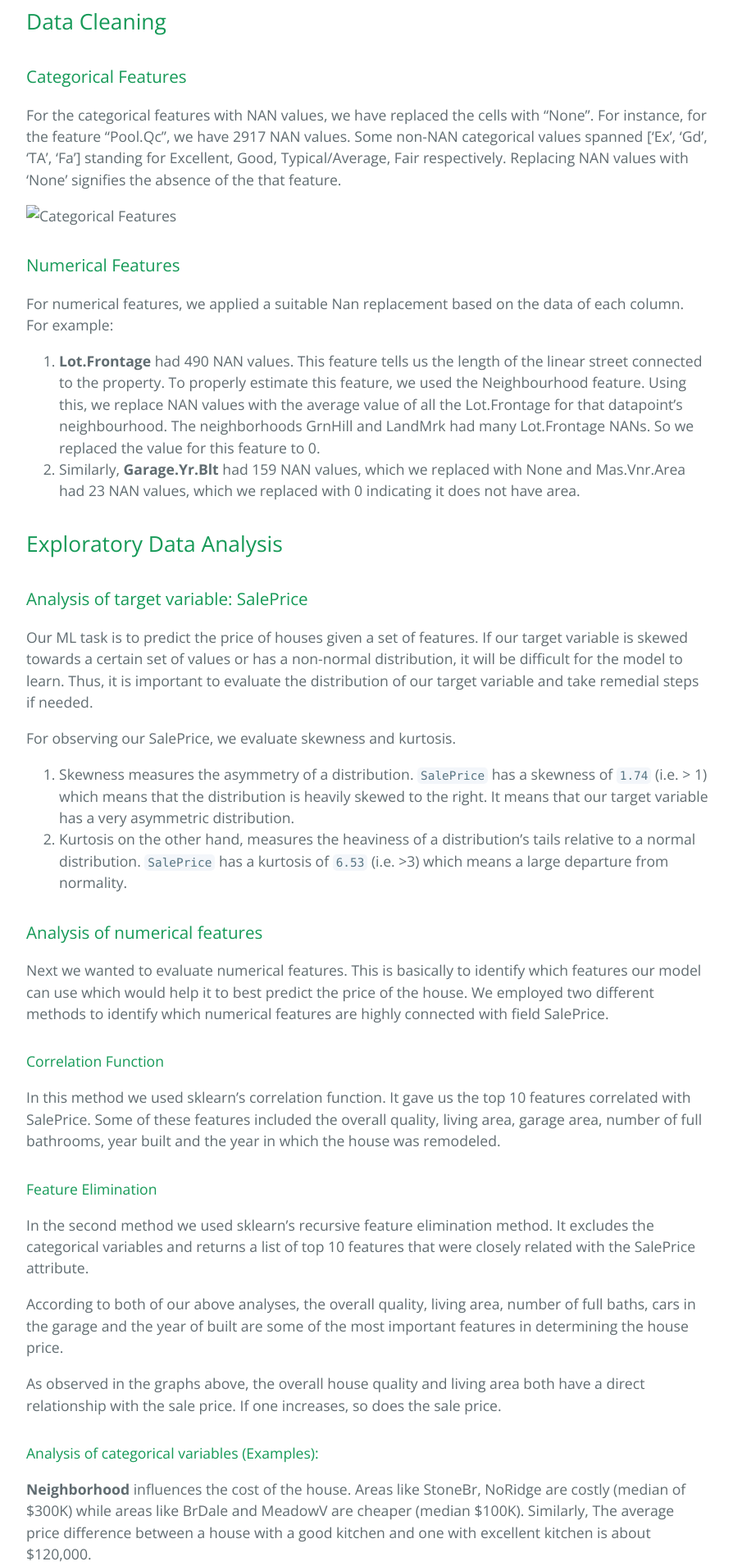
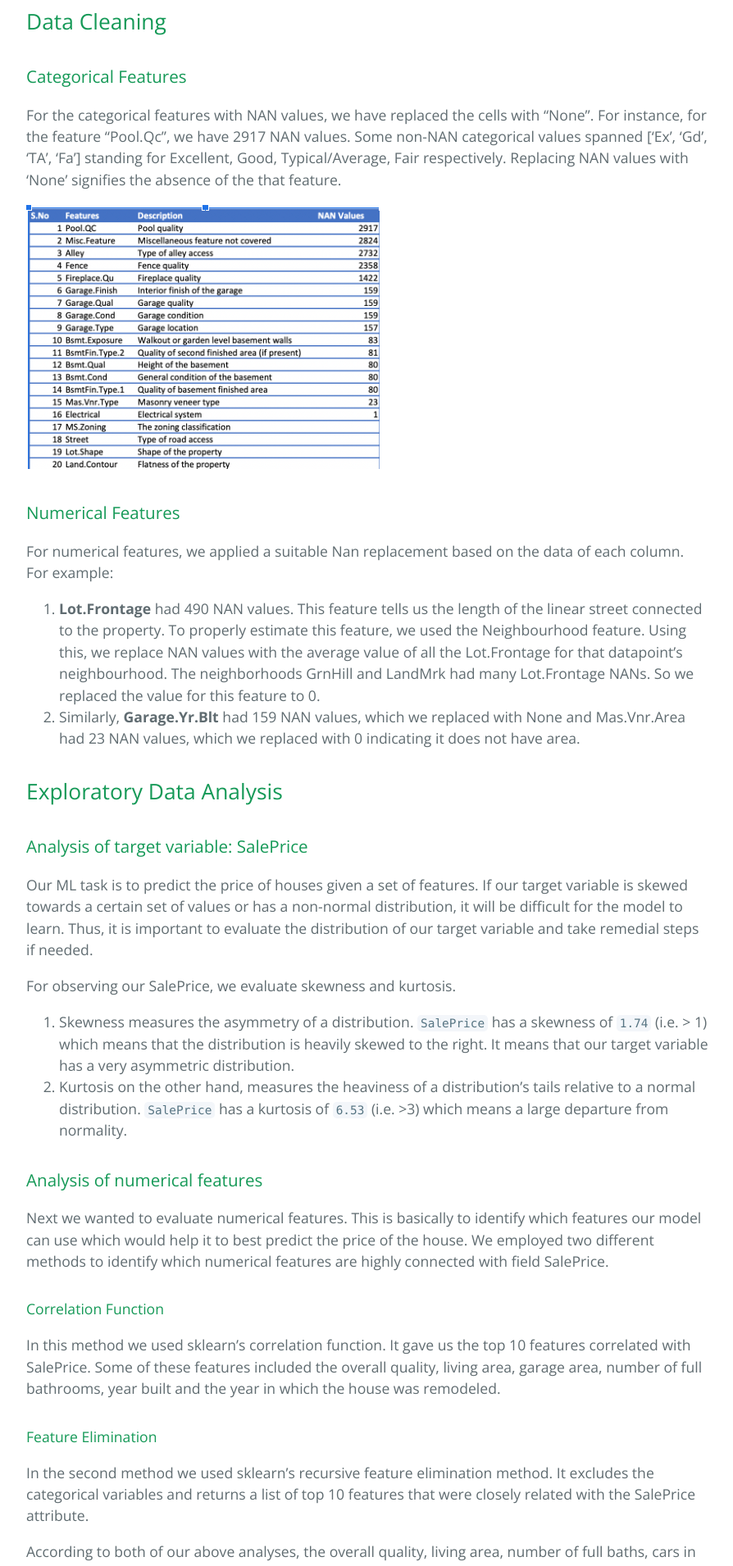
Before and after one commit to shrutipatel11/priceRecommentation, a Jekyll site: the page built from docs/index.md, in a window 1280 px wide. Shown: the part 1385-3295 px from the top of the page at 82% size, without its empty margins (192-1086 px from the left). Built offline with Jekyll 4.4.1, drawn with Linux system fonts in a browser that asks for light colours.

Commit message:
Added sample image

```diff
--- a/docs/index.md
+++ b/docs/index.md
@@ -22,7 +22,7 @@ We are using the Ames Housing dataset compiled by Dean De Cock for use in data s
 ### Categorical Features
  For the categorical features with NAN values, we have replaced the cells with “None”. For instance, for the feature “Pool.Qc”, we have 2917 NAN values. Some non-NAN categorical values spanned [‘Ex’, ‘Gd’, ‘TA’, ‘Fa’] standing for Excellent, Good, Typical/Average, Fair respectively. Replacing NAN values with ‘None’ signifies the absence of the that feature.
 
- ![Categorical Features](/priceRecommendation/images/categorical_features.png)
+ ![Categorical Features](https://github.com/shrutipatel11/priceRecommentation/blob/main/docs/images/categorical_features.png)
 
 ### Numerical Features
 For numerical features, we applied a suitable Nan replacement based on the data of each column. For example:
```
